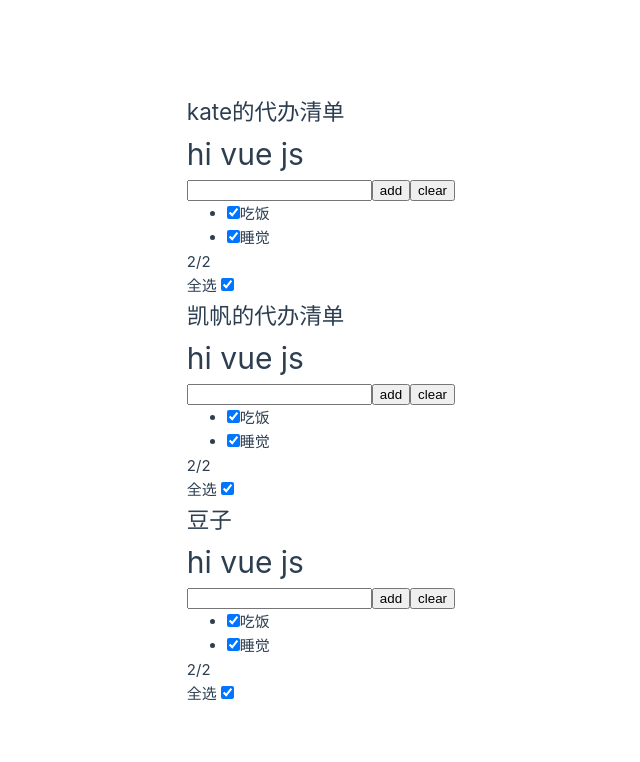
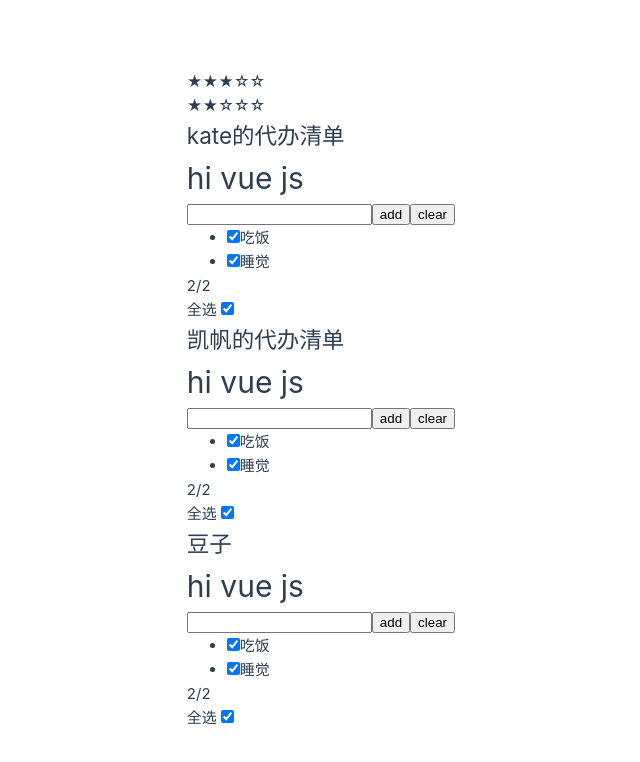
Before and after one commit to imkf-zhang/vue3_bili, a Vue app: page / in a window 1280 px wide. Shown: the top 762 px of the page, without its empty margins (185-825 px from the left). Built offline with nearby package versions, Linux system fonts and the light colour scheme.

Commit message:
feat: 创建一个评分组件

```diff
--- a/src/App.vue
+++ b/src/App.vue
@@ -1,5 +1,7 @@
 <template>
   <div>
+    <rate-components :value="3"></rate-components>
+    <rate-components :value="1+1"></rate-components>
     <todo-list :title="title1" itemKey="tolist1"> </todo-list>
     <todo-list :title="title2" itemKey="tolist2"> </todo-list>
     <todo-list itemKey="tolist3"> </todo-list>
@@ -9,6 +11,7 @@
 </template>
 <script setup>
 import TodoList from './components/TodoList.vue'
+import RateComponents from './components/RateComponents.vue'
 import {ref} from 'vue';
 let title1 = ref('kate的代办清单')
 let title2 = ref('凯帆的代办清单')
--- /dev/null
+++ b/src/components/RateComponents.vue
@@ -0,0 +1,22 @@
+<template>
+  <div>
+    <span>{{score}}</span>
+  </div>
+</template>
+<script>
+import { defineComponent} from 'vue'
+// ★☆
+export default defineComponent({
+  props: {
+    value: {
+      type: Number,
+      required: true
+    }
+  },
+  computed: {
+    score() {
+      return '★★★★★☆☆☆☆☆'.slice(5-this.value, 10-this.value)
+    }
+  }
+})
+</script>
```
